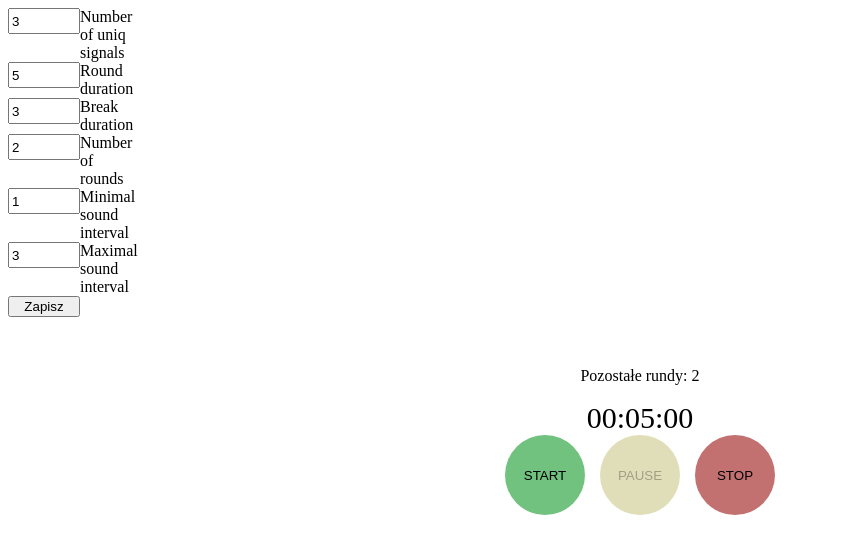
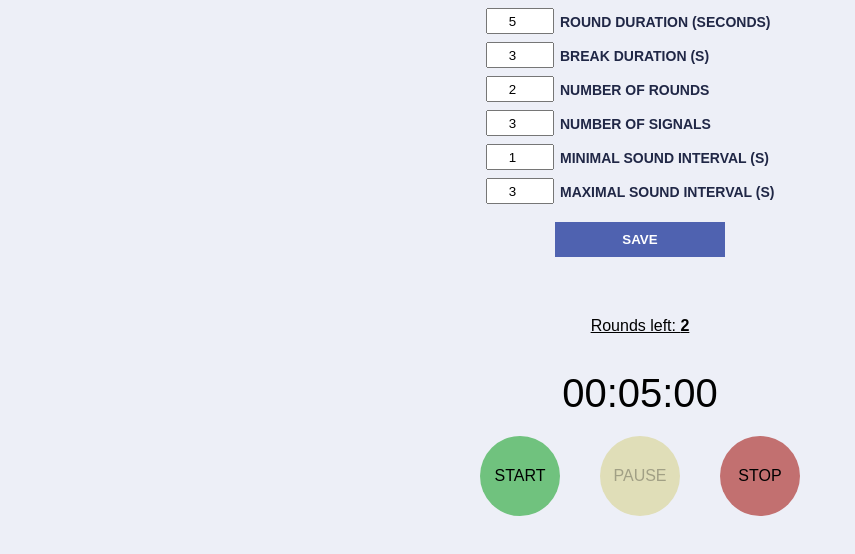
Before and after one commit to pszmyd93/reflex_reaction_pr, a plain HTML site: page index.html in a window 1280 px wide. Shown: the whole page, without its empty margins (0-855 px from the left). Drawn offline with Linux system fonts and the light colour scheme.

Commit message:
działanie kompletne, poprawa wyglądu

```diff
--- a/Timer.js
+++ b/Timer.js
@@ -1,12 +1,5 @@
 class Timer {
-  constructor({
-    roundDuration = 5,
-    breakDuration = 3,
-    roundsNumber = 2,
-    intervalMin = 1,
-    intervalMax = 3,
-    signalsNumber = 3,
-  }) {
+  constructor({ roundDuration = 5, breakDuration = 3, roundsNumber = 2, intervalMin = 1, intervalMax = 3, signalsNumber = 3 }) {
     this.roundDuration = roundDuration;
     this.breakDuration = breakDuration;
     this.roundsNumber = roundsNumber;
@@ -73,8 +66,7 @@ class Timer {
         }
       }
 
-      this.currentTime.roundSecondsLeft =
-        this.currentTime.roundSecondsLeft - countingStep;
+      this.currentTime.roundSecondsLeft = this.currentTime.roundSecondsLeft - countingStep;
       this.displayTime(clock, roundsLeft);
     }, 10);
   };
@@ -108,14 +100,14 @@ class Timer {
     this.toggleButtons();
   };
   playSound = () => {
-    if (this.signalsNumber == 0) return;
-    const time = Math.random() * 2000;
+    if (this.signalsNumber == 0) return; // option with no signals
+    const time = this.intervalMin * 1000 + (this.intervalMax - this.intervalMin) * 1000 * Math.random();
     const soundIndex = Math.floor(Math.random() * this.signalsNumber) + 1; // file names starts from 1
     const sound = new Audio(`sounds/${soundIndex}.mp3`);
-    console.log(`sounds/${soundIndex}.mp3`);
+    console.log(time);
     if (this.currentTime.isRunning == false) return;
     if (this.currentTime.pause == false) {
-      // sound.play();
+      sound.play();
     }
     setTimeout(() => {
       this.playSound();
--- a/index.html
+++ b/index.html
@@ -11,34 +11,16 @@
   </head>
   <body>
     <form class="settingsForm">
-      <input type="number" id="signalsNumber" min="0" max="6" value="3" /><label
-        for="singalsNumber"
-        >Number of uniq signals</label
-      >
-      <input type="number" id="roundDuration" min="1" max="5400" value="5" /><label
-        for="roundDuration"
-        >Round duration</label
-      >
-      <input type="number" id="breakDuration" min="1" max="60" value="3" /><label
-        for="breakDuration"
-        >Break duration</label
-      >
-      <input type="number" id="roundsNumber" min="1" max="12" value="2" /><label
-        for="roundsNumber"
-        >Number of rounds</label
-      >
-      <input type="number" id="intervalMin" min="0" max="10" value="1" /><label
-        for="intervalMin"
-        >Minimal sound interval</label
-      >
-      <input type="number" id="intervalMax" min="1" max="10" value="3" /><label
-        for="intervalMax"
-        >Maximal sound interval</label
-      >
-      <button type="submit" class="buttonSave">Zapisz</button>
+      <input type="number" id="roundDuration" min="1" max="5400" value="5" /><label for="roundDuration">Round duration (seconds)</label>
+      <input type="number" id="breakDuration" min="1" max="60" value="3" /><label for="breakDuration">Break duration (s)</label>
+      <input type="number" id="roundsNumber" min="1" max="12" value="2" /><label for="roundsNumber">Number of rounds</label>
+      <input type="number" id="signalsNumber" min="0" max="6" value="3" /><label for="singalsNumber">Number of signals</label>
+      <input type="number" id="intervalMin" min="0" max="10" value="1" /><label for="intervalMin">Minimal sound interval (s)</label>
+      <input type="number" id="intervalMax" min="1" max="10" value="3" /><label for="intervalMax">Maximal sound interval (s)</label>
+      <button type="submit" class="buttonSave">Save</button>
     </form>
     <div class="timer">
-      <p class="roundsLeft">Pozostałe rundy: <span>2</span></p>
+      <p class="roundsLeft">Rounds left: <span>2</span></p>
       <time class="clock"></time>
       <button class="buttonStart">Start</button>
       <button class="buttonPause" disabled="true">Pause</button>
--- a/style.css
+++ b/style.css
@@ -1,25 +1,66 @@
+body {
+  background-color: hsl(228, 38%, 95%);
+  font-family: sans-serif;
+  font-size: 14px;
+}
+button {
+  cursor: pointer;
+}
+button:disabled {
+  cursor: default;
+}
 form {
+  margin: 0 auto;
   display: grid;
-  grid-template-columns: 1fr 1fr;
-  width: 10vw;
+  grid-template-columns: 1fr 3fr;
+  width: 320px;
 }
 form input {
+  margin: 0 auto 8px auto;
   height: 20px;
+  width: 60px;
+  text-align: center;
+}
+form label {
+  margin: 4px 0 4px 0;
+  line-height: 20px;
+  text-transform: uppercase;
+  color: hsl(228, 38%, 20%);
+  font-weight: 600;
+}
+form .buttonSave {
+  padding: 10px;
+  grid-column: 1 / 3;
+  margin: 10px 75px;
+  background-color: hsl(228, 38%, 50%);
+  color: white;
+  border: none;
+  text-transform: uppercase;
+  font-weight: bold;
+}
+form .buttonSave:disabled {
+  background-color: hsl(228, 38%, 70%);
 }
 .timer {
   position: relative;
-  width: 270px;
-  height: 100px;
+  width: 320px;
+  height: 200px;
   margin: 50px auto;
 }
 .timer .clock {
   display: block;
   width: 100%;
   text-align: center;
-  font-size: 30px;
+  font-size: 40px;
+  padding: 20px 0;
 }
 .timer .roundsLeft {
   text-align: center;
+  font-size: 16px;
+  text-decoration: underline;
+}
+.timer .roundsLeft span {
+  font-weight: bold;
 }
 .timer button {
   width: 80px;
@@ -28,6 +69,7 @@ form input {
   border-radius: 100%;
   border: none;
   text-transform: uppercase;
+  font-size: 16px;
 }
 .timer .buttonStart {
   left: 0;
```
Also changed, not shown: 3 other files.
